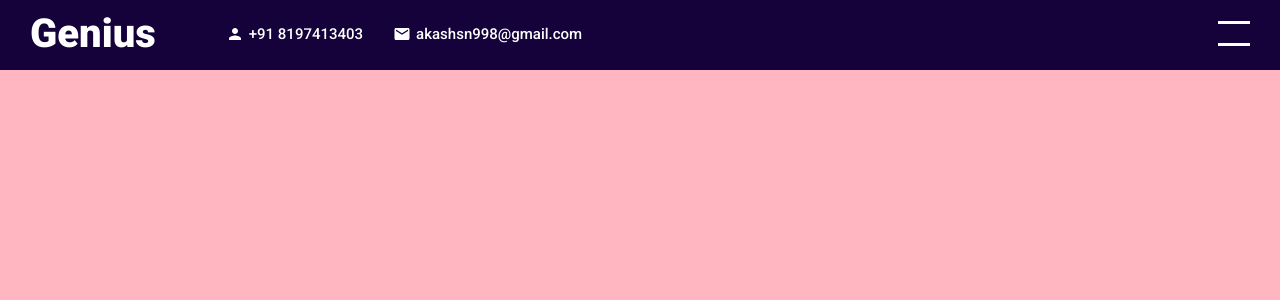
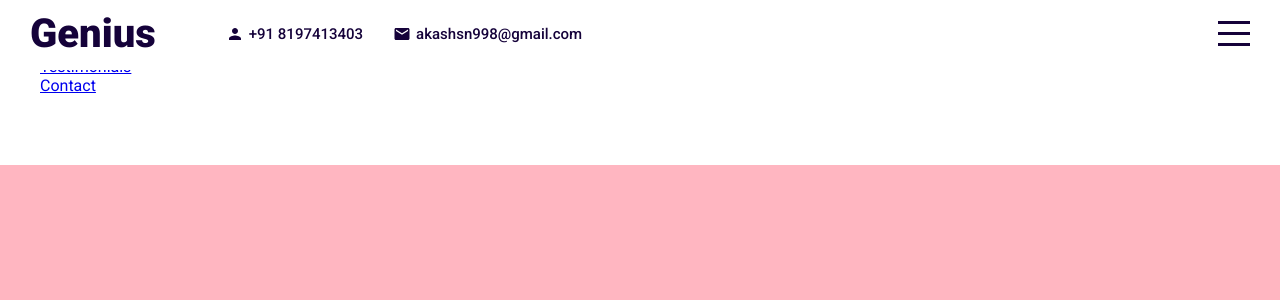
Before and after one commit to akashnambiarr/Portfolio-website, a React (Create React App) app: page / in a window 1280 px wide. Shown: the top 300 px of the page. Built offline with nearby package versions, Linux system fonts and the light colour scheme.

Commit message:
adding menu. Menu error WIP

```diff
--- a/src/App.jsx
+++ b/src/App.jsx
@@ -5,11 +5,16 @@ import Works from "./Component/Works/Works"
 import Testimonials from "./Component/Testimonials/Testimonials"
 import Contact from "./Component/Contact/Contact"
 import './app.scss'
+import {useState} from 'react';
+import Menu from './Component/Menu/Menu'
+
 
 const App = () => {
+  const [menuOpen,setMenuOpen] = useState(false);
   return (
     <div className = "app">
-      <TopBar/>
+      <TopBar menuOpen = {menuOpen} setMenuOpen = {setMenuOpen}/>
+      <Menu/>
       <div className="sections">
         <Intro/>
         <Portfolio/>
--- /dev/null
+++ b/src/Component/Menu/Menu.jsx
@@ -0,0 +1,34 @@
+import './Menu.scss';
+
+export default function Menu() {
+    return (
+        <div className = 'menu'>
+            <ul>
+                <li>
+                    <a href = "#intro"> Home</a>
+                </li>
+            </ul>
+            <ul>
+                <li>
+                    <a href = "#portfolio"> Portfolio</a>
+                </li>
+            </ul>
+            <ul>
+                <li>
+                    <a href = "#works"> Works</a>
+                </li>
+            </ul>
+            <ul>
+                <li>
+                    <a href = "#testimonials"> Testimonials</a>
+                </li>
+            </ul>
+            <ul>
+                <li>
+                    <a href = "#contact"> Contact</a>
+                </li>
+            </ul>
+
+        </div>
+    )
+}
--- a/src/Component/Portfolio/Portfolio.jsx
+++ b/src/Component/Portfolio/Portfolio.jsx
@@ -2,7 +2,7 @@ import './Portfolio.scss'
 
 export default function Portfolio() {
     return (
-        <div className = "portfolio">
+        <div className = "portfolio" id = "portfolio" >
 
         </div>
     )
--- a/src/Component/TopBar/TopBar.jsx
+++ b/src/Component/TopBar/TopBar.jsx
@@ -1,9 +1,9 @@
 import './TopBar.scss'
 import {Person,Mail} from '@material-ui/icons';
 
-export default function TopBar() {
+export default function TopBar({menuOpen, setMenuOpen}) {
     return (
-        <div className = 'topbar active'>
+        <div className = {'topbar '+ (menuOpen && "active")}>
             <div className="wrapper">
                 <div className="left">
                     <a href = "#intro" className = "logo"> Genius</a>
@@ -17,7 +17,7 @@ export default function TopBar() {
                     </div>
                 </div>
                 <div className="right">
-                    <div className="hamburger">
+                    <div className="hamburger"onClick = {() => setMenuOpen(!menuOpen)}>
                         <span className = 'line1'></span>
                         <span className = 'line2'></span>
                         <span className = 'line3'></span>
--- a/src/Component/TopBar/TopBar.scss
+++ b/src/Component/TopBar/TopBar.scss
@@ -8,6 +8,7 @@
   position: fixed;
   top: 0;
   z-index: 2;
+  transition: all 1s ease;
 
   .wrapper {
     padding: 10px 30px;
@@ -57,6 +58,8 @@
           width: 100%;
           height: 3px;
           background-color: $mainColor;
+          transform-origin: left;
+          transition: all 2s ease;
         }
       }
     }
@@ -70,12 +73,14 @@
       span {
         &:first-child {
           background-color: white;
+          transform: rotate(45deg);
         }
         &:nth-child(2) {
           opacity: 0;
         }
         &:last-child {
           background-color: white;
+          transform: rotate(-45deg);
         }
       }
     }
```
Also changed, not shown: public/manifest.json (added), src/Component/Menu/Menu.scss (added).
